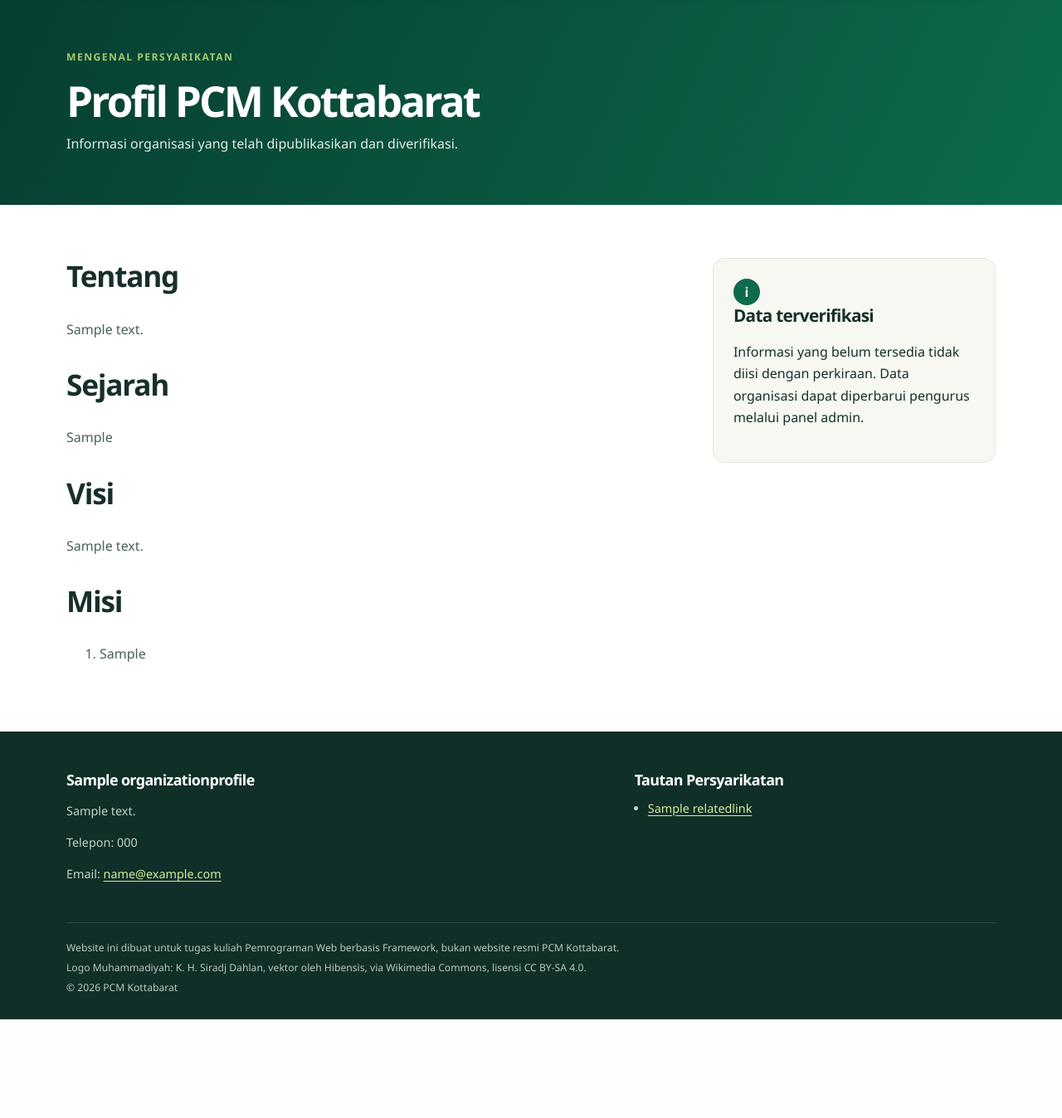
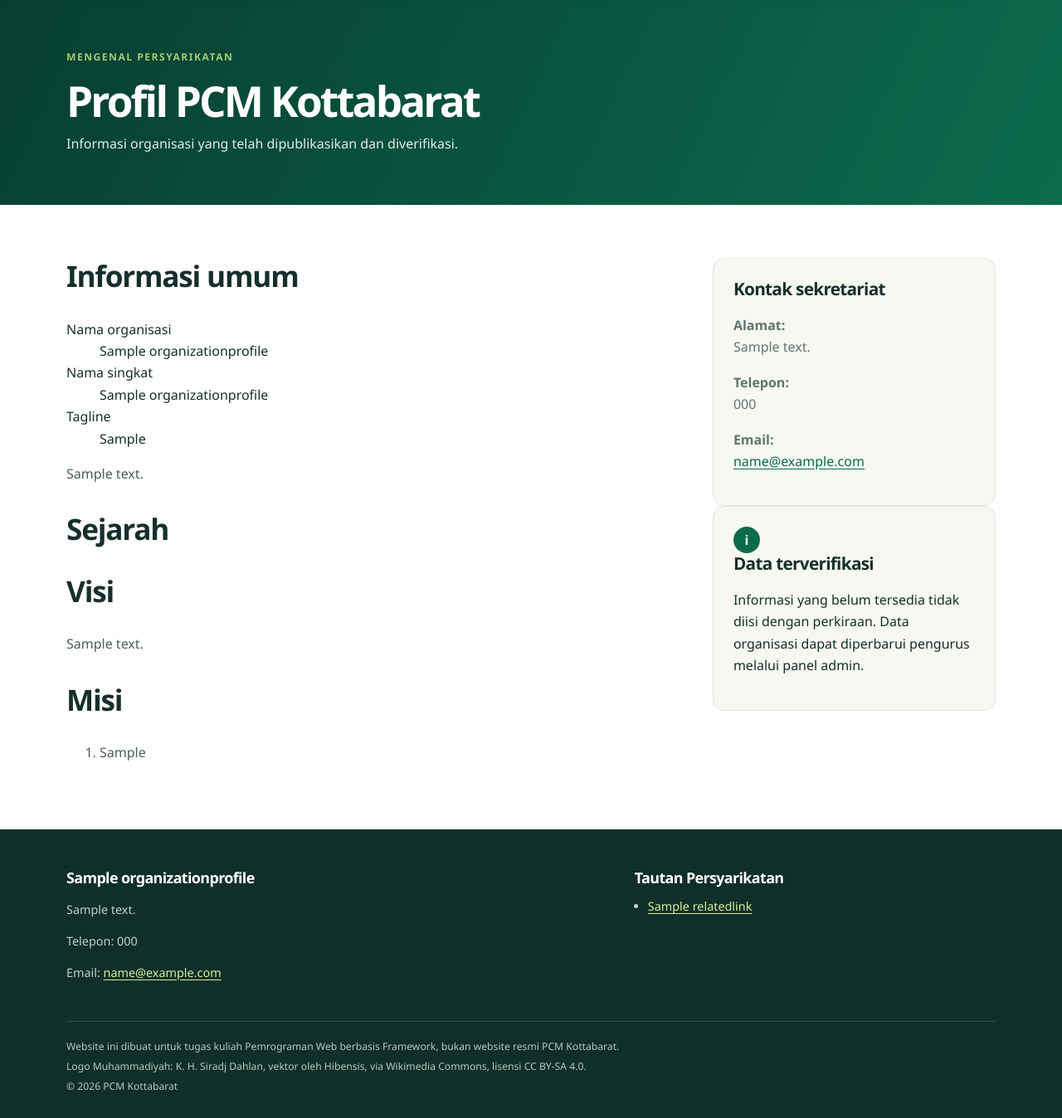
Before and after one commit to mgzalh/membagun-website-pcm-django-kelompok-k, a Django app: page /profil/ in a window 1280 px wide. Shown: the part 104-1452 px from the top of the page at 83% size. Before the commit the page ends 1333 px from the top, so only its background shows below. Run offline with Django 5.2, Linux system fonts and the light colour scheme; tables that the repository leaves empty hold one stand-in row (values such as "Sample post").

Commit message:
Menambahkan halaman profil dan informasi PCM Kottabarat

```diff
--- a/templates/website/home.html
+++ b/templates/website/home.html
@@ -8,6 +8,7 @@
       <p class="eyebrow">Pimpinan Cabang Muhammadiyah · Surakarta</p>
       <h1>{% if profile %}{{ profile.name }}{% else %}PCM Kottabarat{% endif %}</h1>
       <p class="hero-lead">{% if profile and profile.tagline %}{{ profile.tagline }}{% else %}Ruang informasi kegiatan, kabar, dan layanan Persyarikatan di Kottabarat.{% endif %}</p>
+      {% if profile and profile.about %}<p class="hero-description">{{ profile.about|linebreaksbr }}</p>{% endif %}
       <a class="button button-light" href="{% url 'website:profile' %}">Kenali PCM Kottabarat</a>
     </div>
     <div class="hero-art">
--- a/templates/website/profile.html
+++ b/templates/website/profile.html
@@ -4,14 +4,48 @@
 <section class="page-hero"><div class="container"><p class="eyebrow">Mengenal persyarikatan</p><h1>Profil PCM Kottabarat</h1><p>Informasi organisasi yang telah dipublikasikan dan diverifikasi.</p></div></section>
 <section class="container content-layout">
   <article class="prose">
-    <h2>Tentang</h2><p>{% if profile and profile.about %}{{ profile.about|linebreaksbr }}{% else %}Informasi profil belum tersedia. Silakan hubungi pengurus untuk melengkapi data yang terverifikasi.{% endif %}</p>
-    <h2>Sejarah</h2><p>{% if profile and profile.history %}{{ profile.history|linebreaksbr }}{% else %}Informasi sejarah belum tersedia.{% endif %}</p>
-    <h2>Visi</h2><p>{% if profile and profile.vision %}{{ profile.vision|linebreaksbr }}{% else %}Informasi visi belum tersedia.{% endif %}</p>
-    <h2>Misi</h2>
+    <h2>Informasi umum</h2>
+    {% if profile %}
+      <dl class="profile-facts">
+        <div><dt>Nama organisasi</dt><dd>{{ profile.name }}</dd></div>
+        <div><dt>Nama singkat</dt><dd>{{ profile.short_name }}</dd></div>
+        {% if profile.tagline %}<div><dt>Tagline</dt><dd>{{ profile.tagline }}</dd></div>{% endif %}
+      </dl>
+      <p class="profile-about">{% if profile.about %}{{ profile.about }}{% else %}Informasi profil belum tersedia. Silakan hubungi pengurus untuk melengkapi data yang terverifikasi.{% endif %}</p>
+    {% else %}<p>Informasi profil belum tersedia. Silakan hubungi pengurus untuk melengkapi data yang terverifikasi.</p>{% endif %}
+    <h2 class="profile-section-title">Sejarah</h2>
+    {% if profile and profile.history %}
+      <div class="history-content">
+        {% for block in profile.history_blocks %}
+          {% if block.kind == "paragraph" %}
+            <p class="history-intro">{{ block.text }}</p>
+          {% elif block.kind == "heading" %}
+            <h3 class="history-heading">{{ block.title }}</h3>
+          {% elif block.kind == "timeline" %}
+            <article class="history-entry">
+              <span class="history-year">{{ block.year }}</span>
+              <div><h4>{{ block.title }}</h4><p>{{ block.description }}</p></div>
+            </article>
+          {% elif block.kind == "summary" %}
+            <aside class="history-summary"><h3>{{ block.title }}</h3><p>{{ block.text }}</p></aside>
+          {% endif %}
+        {% endfor %}
+      </div>
+    {% else %}<p>Informasi sejarah belum tersedia.</p>{% endif %}
+    <h2 class="profile-section-title">Visi</h2><p>{% if profile and profile.vision %}{{ profile.vision|linebreaksbr }}{% else %}Informasi visi belum tersedia.{% endif %}</p>
+    <h2 class="profile-section-title">Misi</h2>
     {% if profile and profile.missions %}
       <ol>{% for mission in profile.mission_list %}<li>{{ mission }}</li>{% endfor %}</ol>
     {% else %}<p>Informasi misi belum tersedia.</p>{% endif %}
   </article>
-  <aside class="notice-card"><span class="notice-icon" aria-hidden="true">i</span><h2>Data terverifikasi</h2><p>Informasi yang belum tersedia tidak diisi dengan perkiraan. Data organisasi dapat diperbarui pengurus melalui panel admin.</p></aside>
+  <aside>
+    <section class="contact-card">
+      <h2>Kontak sekretariat</h2>
+      <p><strong>Alamat:</strong><br>{% if profile and profile.office_address %}{{ profile.office_address|linebreaksbr }}{% else %}Belum tersedia.{% endif %}</p>
+      <p><strong>Telepon:</strong><br>{% if profile and profile.official_phone %}{{ profile.official_phone }}{% else %}Belum tersedia.{% endif %}</p>
+      <p><strong>Email:</strong><br>{% if profile and profile.official_email %}<a href="mailto:{{ profile.official_email }}">{{ profile.official_email }}</a>{% else %}Belum tersedia.{% endif %}</p>
+    </section>
+    <section class="notice-card"><span class="notice-icon" aria-hidden="true">i</span><h2>Data terverifikasi</h2><p>Informasi yang belum tersedia tidak diisi dengan perkiraan. Data organisasi dapat diperbarui pengurus melalui panel admin.</p></section>
+  </aside>
 </section>
 {% endblock %}
```
Also changed, not shown: templates/website/branches.html (+44 -7 lines), templates/website/charities.html (+30 -9 lines), templates/website/leaders.html (+15 -8 lines).
